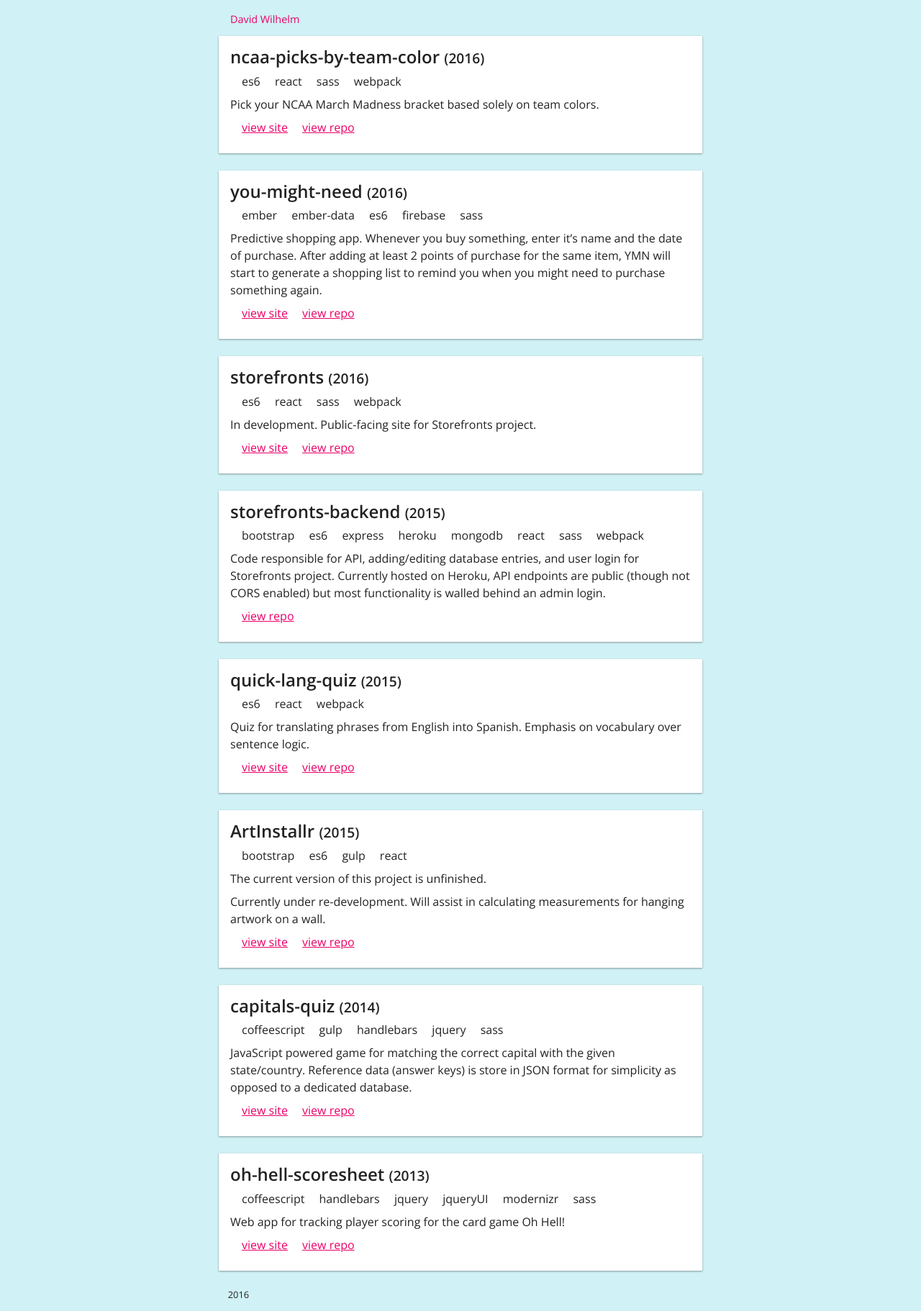
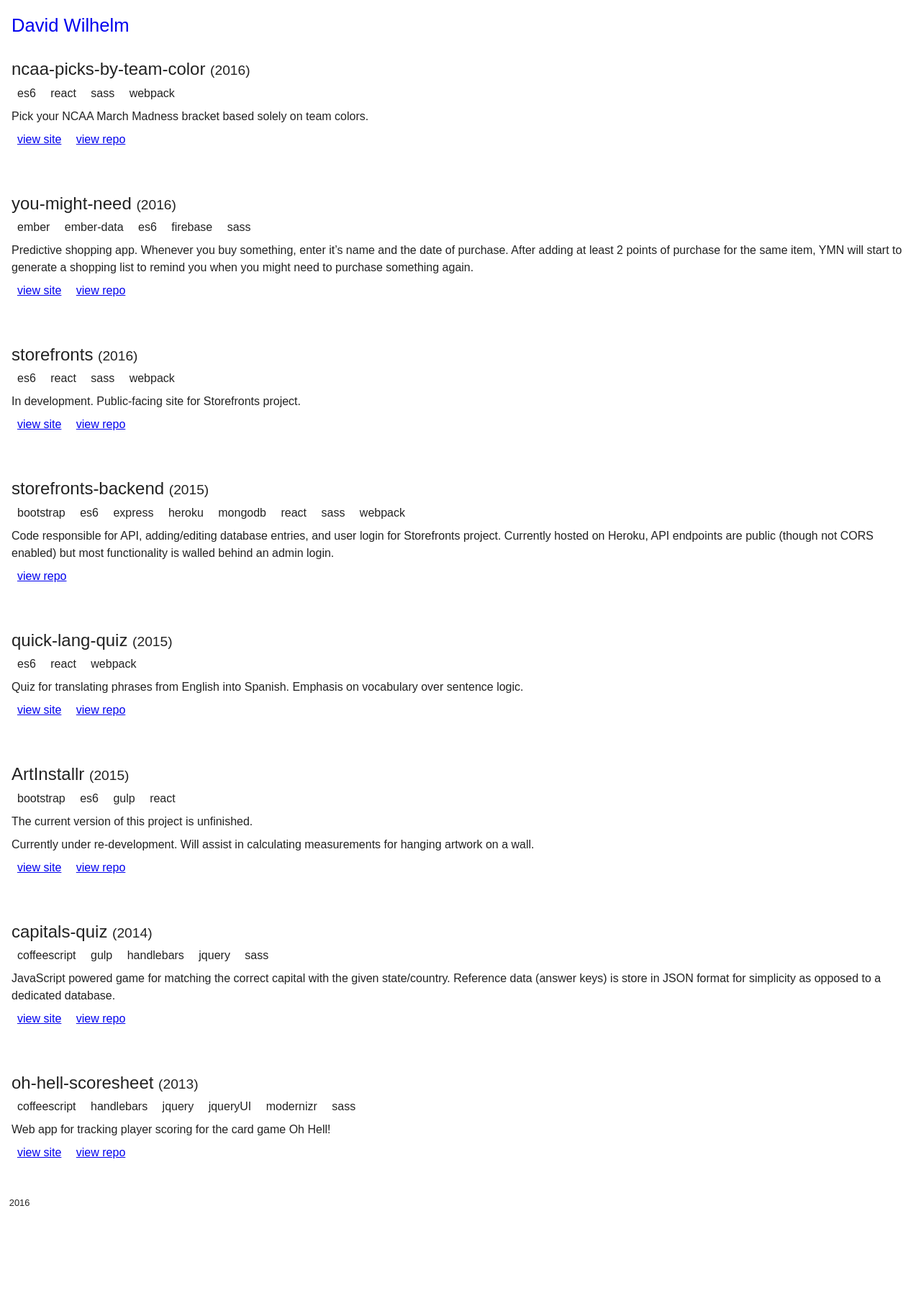
Before and after one commit to dogsGhost/dogsGhost.github.io, a Jekyll site: the page built from index.html, in a window 1280 px wide. Shown: the whole page at 72% size. Built offline with Jekyll 4.4.1, drawn with Linux system fonts in a browser that asks for light colours; nearby versions of some CDN libraries; after the commit the page ends 1694 px from its top, so only the background shows below that.

Commit message:
update styles

```diff
--- a/css/main.scss
+++ b/css/main.scss
@@ -15,31 +15,24 @@ $serif: Georgia, serif;
     }
 }
 
-// Import partials from `_sass`
-@import url(https://fonts.googleapis.com/css?family=Open+Sans:400,600);
 @import "https://cdnjs.cloudflare.com/ajax/libs/normalize/3.0.3/normalize.min.css";
 
-html {
-  // font-size: 18px;
-}
-
 body {
-  font: 1em/1.5 $sans-serif;
+  font: 1em/1.5 sans-serif;
   color: $black;
-  background: $green;
 }
 
 h1,
 h2,
 h3 {
   margin: 0;
-  font-weight: 600;
-  font-family: $sans-serif;
+  font-weight: 400;
+  font-family: sans-serif;
   line-height: 1.1;
 }
 
 h1 {
-  font: 400 1.125em/1 $sans-serif;
+  font-szie: 1.125em;
 }
 
 h2 {
@@ -54,16 +47,6 @@ p {
   margin: 0 0 0.5em;
 }
 
-a {
-  color: $red;
-}
-
-.page-wrapper {
-  margin: 0 auto;
-  width:96%;
-  max-width: 42em;
-}
-
 .page-header {
   padding: 1em;
 
@@ -73,24 +56,14 @@ a {
   }
 }
 
-.page-mainContent {
-}
-
 .page-footer {
   padding: 0 1em 1em;
   font-size: 80%;
 }
 
-
 .box {
   margin: 0 0 1.5em;
   padding: 1em;
-  box-shadow: 0 1px 3px rgba(0,0,0,0.15), 0 1px 2px rgba(0,0,0,0.25);
-  background: #fff;
-
-  &:first-child {
-    border: none;
-  }
 
   &-heading {
     margin: 0 0 0.5rem;
@@ -98,7 +71,7 @@ a {
 }
 
 .inlineCollection {
-  padding: 0 0 0.5em 0.5em;
+  padding: 0 0 0.5em;
 
   &-item {
     padding: 0 0.5em;
```
